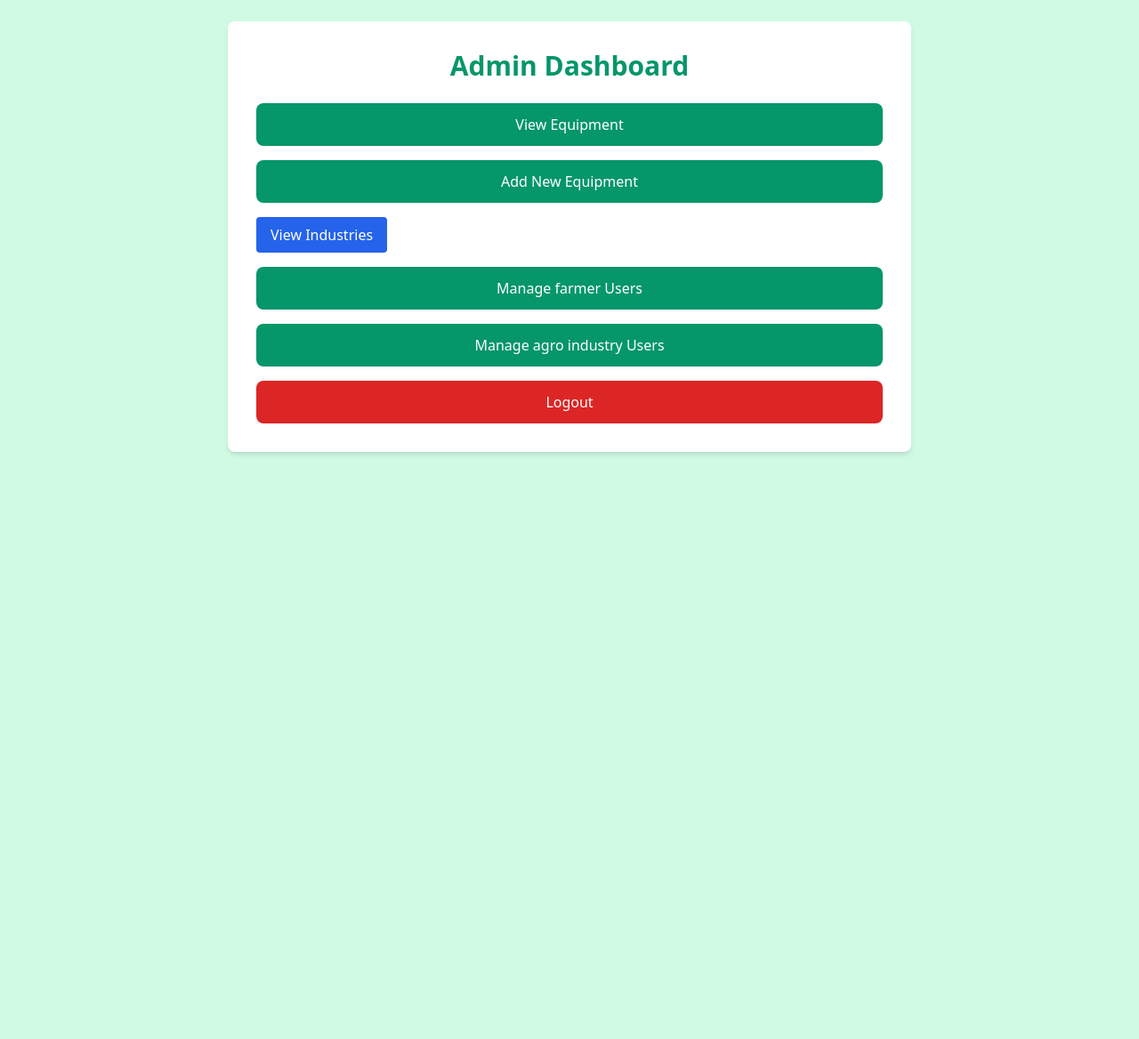
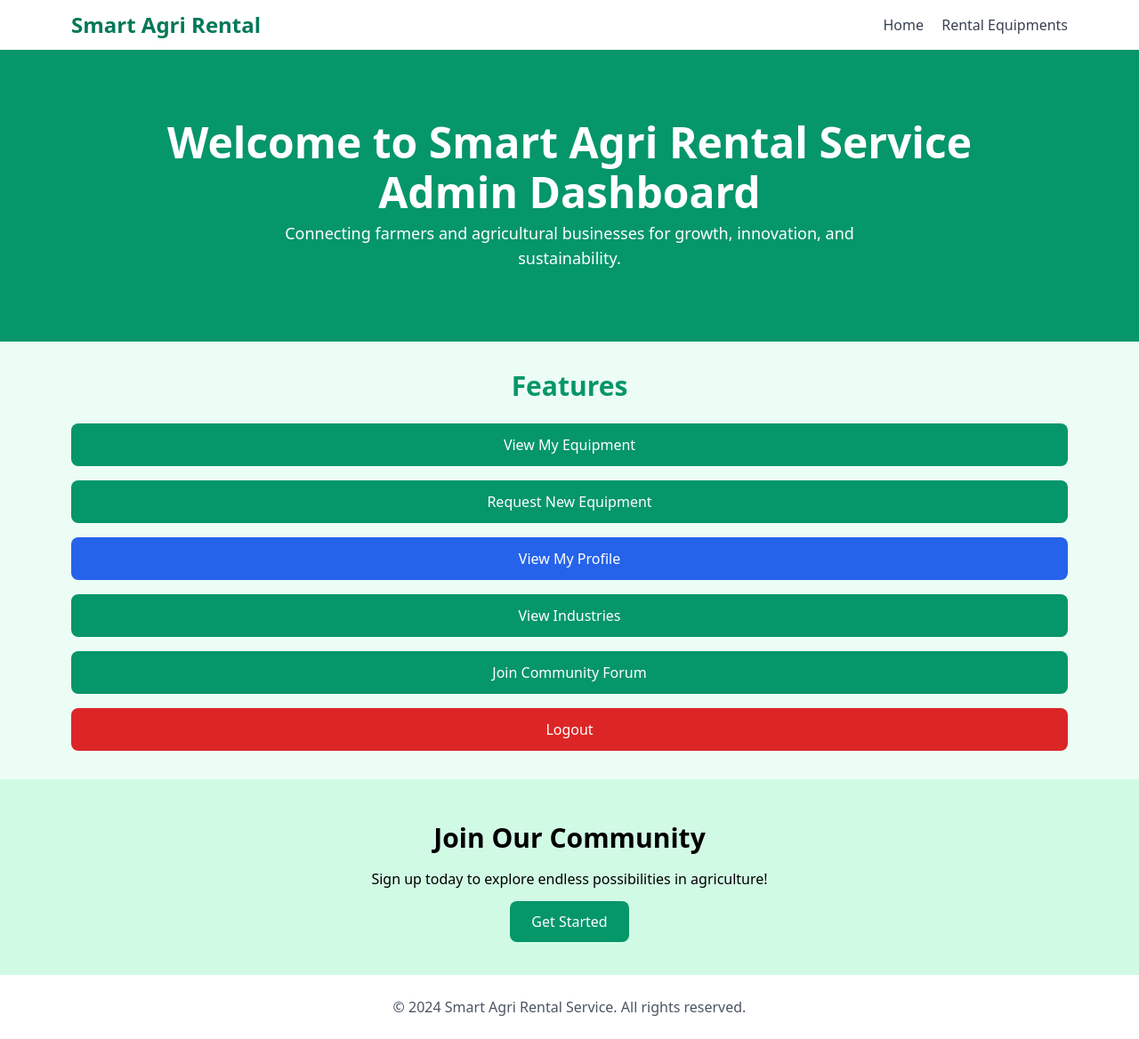
Before and after one commit to chetankambleofficial/smartagrirental, a Flask app: page /admin_dashboard in a window 1280 px wide. Shown: the whole page at 89% size. Before the commit the page ends 511 px from the top, so only its background shows below. Run offline with Flask 3, Linux system fonts and the light colour scheme; a user stored in the database is signed in.

Commit message:
Add files via upload

```diff
--- a/templates/admin_dashboard.html
+++ b/templates/admin_dashboard.html
@@ -3,23 +3,65 @@
 <head>
     <meta charset="UTF-8">
     <meta name="viewport" content="width=device-width, initial-scale=1.0">
-    <title>Admin Dashboard</title>
+    <title>Smart Agri Rental</title>
     <link href="https://cdn.jsdelivr.net/npm/tailwindcss@2.2.19/dist/tailwind.min.css" rel="stylesheet">
+    <style>
+        /* Custom styles */
+        .hover-scale:hover {
+            transform: scale(1.05);
+            transition: transform 0.3s ease;
+        }
+    </style>
 </head>
-<body class="bg-green-100 flex flex-col items-center p-6">
+<body class="bg-green-50">
 
-    <div class="bg-white shadow-md rounded-lg p-8 w-full max-w-3xl">
-        <h1 class="text-3xl font-bold text-center text-green-600 mb-6">Admin Dashboard</h1>
+    <!-- Navigation Bar -->
+    <nav class="bg-white shadow">
+        <div class="max-w-6xl mx-auto px-4 py-3 flex justify-between items-center">
+            <div class="text-green-700 text-2xl font-bold">Smart Agri Rental</div>
 
-        <div class="space-y-4">
-            <a href="/view_equipment" class="block bg-green-600 text-white text-center py-3 rounded-lg hover:bg-green-700 transition">View Equipment</a>
-            <a href="/add_equipment" class="block bg-green-600 text-white text-center py-3 rounded-lg hover:bg-green-700 transition">Add New Equipment</a>
-            <a href="{{ url_for('view_industries') }}" class="inline-block bg-blue-600 text-white py-2 px-4 rounded hover:bg-blue-700 mb-4">View Industries</a>
-            <a href="/allfarmers" class="block bg-green-600 text-white text-center py-3 rounded-lg hover:bg-green-700 transition">Manage farmer Users</a>
-            <a href="/manage_users" class="block bg-green-600 text-white text-center py-3 rounded-lg hover:bg-green-700 transition">Manage agro industry Users</a>
-            <a href="/logout" class="block bg-red-600 text-white text-center py-3 rounded-lg hover:bg-red-700 transition">Logout</a>
+            <div class="space-x-4">
+                <a href="/" class="text-gray-700 hover:text-green-600 transition">Home</a>
+                <a href="/view_equipment" class="text-gray-700 hover:text-green-600 transition">Rental Equipments</a>
+          </div>
         </div>
+    </nav>
+
+    <!-- Header Section -->
+    <header class="bg-green-600 text-white text-center py-20">
+        <h1 class="text-5xl font-bold mb-2">Welcome to Smart Agri Rental Service</h1>
+        <h1 class="text-5xl font-bold mb-2">Admin Dashboard</h1>
+        <p class="text-lg max-w-2xl mx-auto">
+            Connecting farmers and agricultural businesses for growth, innovation, and sustainability.
+        </p>
+    </header>
+
+    <!-- Features Section -->
+    <div class="max-w-6xl mx-auto py-8 px-4 space-y-4">
+        <h2 class="text-3xl font-bold text-center text-green-600 mb-6">Features</h2>
+        <a href="/view_my_equipment" class="block bg-green-600 text-white text-center py-3 rounded-lg hover:bg-green-700 transition">View My Equipment</a>
+        <a href="/request_equipment" class="block bg-green-600 text-white text-center py-3 rounded-lg hover:bg-green-700 transition">Request New Equipment</a>
+        <a href="/my_profile" class="block bg-blue-600 text-white text-center py-3 rounded-lg hover:bg-blue-700 transition">View My Profile</a>
+        <a href="/view_industries" class="block bg-green-600 text-white text-center py-3 rounded-lg hover:bg-green-700 transition">View Industries</a>
+        <a href="/community_forum" class="block bg-green-600 text-white text-center py-3 rounded-lg hover:bg-green-700 transition">Join Community Forum</a>
+        <a href="/logout" class="block bg-red-600 text-white text-center py-3 rounded-lg hover:bg-red-700 transition">Logout</a>
     </div>
+
+    <!-- Call to Action Section -->
+    <section class="bg-green-100 py-12">
+        <div class="max-w-6xl mx-auto px-4 text-center">
+            <h2 class="text-3xl font-bold mb-4">Join Our Community</h2>
+            <p class="mb-6">Sign up today to explore endless possibilities in agriculture!</p>
+            <a href="/enternew" class="bg-green-600 text-white py-3 px-6 rounded-lg hover:bg-green-700 transition">Get Started</a>
+        </div>
+    </section>
+
+    <!-- Footer -->
+    <footer class="bg-white py-6">
+        <div class="max-w-6xl mx-auto text-center text-gray-600">
+            <p>&copy; 2024 Smart Agri Rental Service. All rights reserved.</p>
+        </div>
+    </footer>
 
 </body>
 </html>
```
